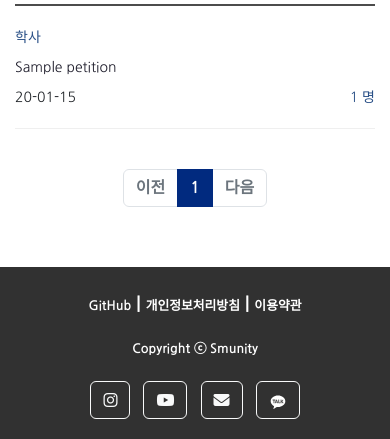
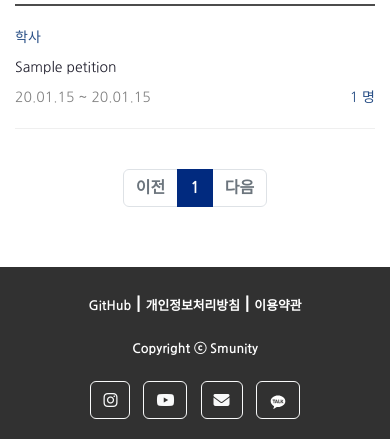
Before and after one commit to smu-nity/SMU-Petition, a Django app: page /petitions/status/progress/ in a window 390 px wide. Shown: the part 469-908 px from the top of the page. Run offline with Django 4.2, Linux system fonts and the light colour scheme; tables that the repository leaves empty hold one stand-in row (values such as "Sample post"); some libraries are stand-ins or nearby versions.

Commit message:
fix: 청원 만료 날짜 수정 (#242)

```diff
--- a/petitions/models.py
+++ b/petitions/models.py
@@ -89,4 +89,4 @@ def time_format(time):
 
 
 def date_format(time):
-    return time.astimezone(pytz.timezone(TIME_ZONE)).strftime("%y-%m-%d")
+    return time.astimezone(pytz.timezone(TIME_ZONE)).strftime("%y.%m.%d")
--- a/static/css/board.css
+++ b/static/css/board.css
@@ -188,3 +188,20 @@ select {
 .board-text {
 	font-weight: normal;
 }
+
+.sound_date {
+	display: block !important;
+	color: gray;
+}
+.sound_period {
+	display: none !important;
+	color: gray;
+}
+@media (max-width:1000px) {
+	.sound_date {
+		display: none !important;
+	}
+	.sound_period {
+		display: block !important;
+	}
+}
--- a/templates/petitions/petition_done.html
+++ b/templates/petitions/petition_done.html
@@ -69,7 +69,9 @@
                                                                     </a>
                                                                 </div>
                                                                 <div class="bl_date light">
-                                                                    <span class="sound_only">청원 마감일 </span>{{ petition.end_date_str }}</div>
+                                                                    <span class="sound_only">청원 마감일 </span><span class="sound_date">{{ petition.end_date_str }}</span>
+                                                                    <span class="sound_only">청원 마감일 </span><span class="sound_period">{{ petition.period_str }}</span>
+                                                                </div>
                                                                 <div class="bl_agree cs">
                                                                     <span class="sound_only">참여인원 </span>{{ petition.voter_count }} 명
                                                                 </div>
--- a/templates/petitions/petition_list.html
+++ b/templates/petitions/petition_list.html
@@ -76,7 +76,9 @@
                                                                     </a>
                                                                 </div>
                                                                 <div class="bl_date light">
-                                                                    <span class="sound_only">청원 만료일 </span>{{ petition.end_date_str }}</div>
+                                                                    <span class="sound_only">청원 만료일 </span><span class="sound_date">{{ petition.end_date_str }}</span>
+                                                                    <span class="sound_only">청원 만료일 </span><span class="sound_period">{{ petition.period_str }}</span>
+                                                                </div>
                                                                 <div class="bl_agree cs">
                                                                     <span class="sound_only">참여인원 </span>{{ petition.voter_count }} 명
                                                                 </div>
```
